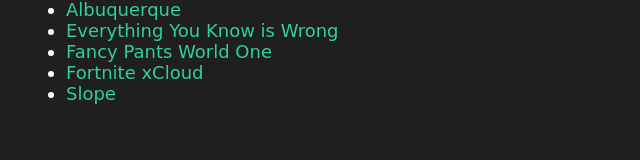
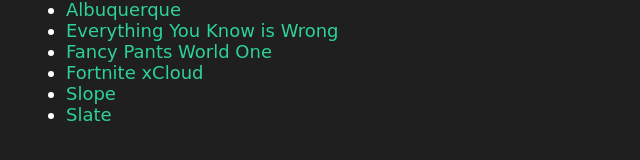
Before and after one commit to goosbn/test, a plain HTML site: page index.html in a window 1280 px wide. Shown: the part 752-912 px from the top of the page, 0-640 px from the left. Drawn offline with Linux system fonts and the light colour scheme.

Commit message:
Update index.html

```diff
--- a/index.html
+++ b/index.html
@@ -29,6 +29,7 @@
      <li><a href="edu/fancy-pants/index.html">Fancy Pants World One</a></li>
      <li><a href="https://www.yout-ube.com/watch?v=dQw4w9WgXcQ">Fortnite xCloud</a></li>
      <li><a href="edu/slope/index.html">Slope</a></li>
+       <li><a href="edu/slate/index.html">Slate</a></li>
 
    </ul>
 
```
